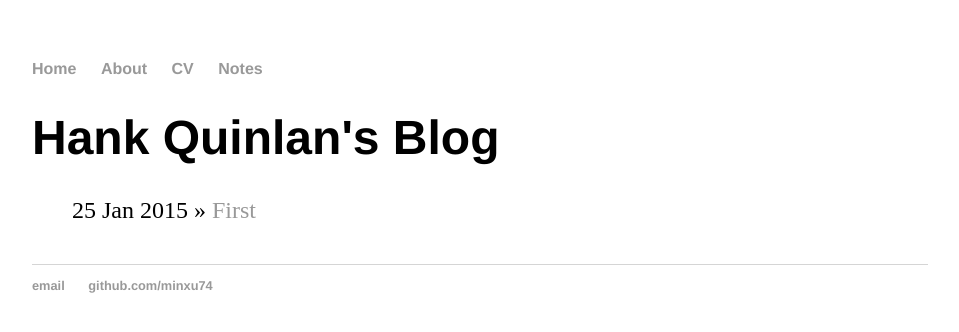
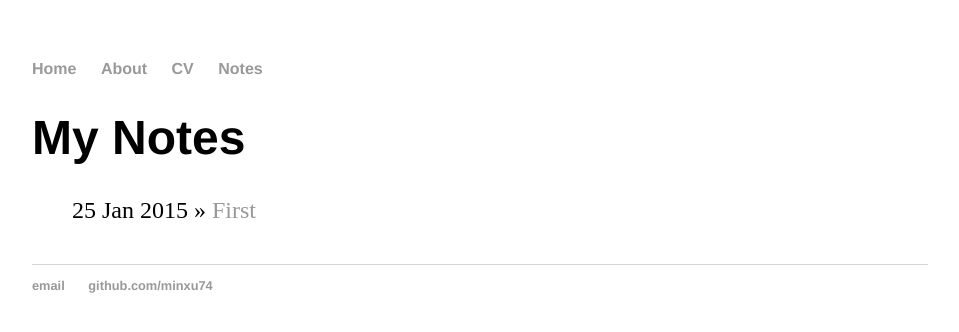
Before and after one commit to minxu74/minxu74.github.io, a Jekyll site: the page built from blog/index.html, in a window 1280 px wide. Shown: the top 332 px of the page, without its empty margins (160-1119 px from the left). Built offline with Jekyll 4.4.1, drawn with Linux system fonts in a browser that asks for light colours.

Commit message:
Update index.html

```diff
--- a/blog/index.html
+++ b/blog/index.html
@@ -1,6 +1,6 @@
 ---
 layout: default
-title: Hank Quinlan's Blog
+title: My Notes
 ---
 	<h1>{{ page.title }}</h1>
 	<ul class="posts">
```
